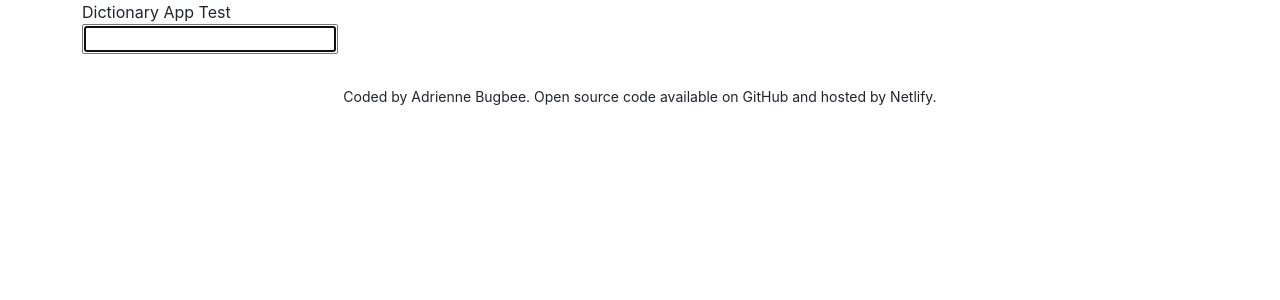
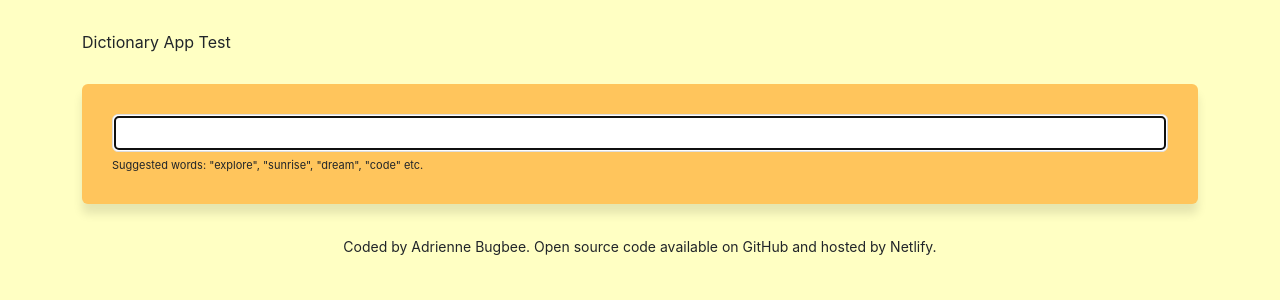
Before and after one commit to abugbee11/dictionary-project-FINAL, a React (Create React App) app: page / in a window 1280 px wide. Shown: the top 300 px of the page. Built offline with nearby package versions, Linux system fonts and the light colour scheme; no server answers.

Commit message:
Added some basic CSS styling and a default word to search on load

```diff
--- a/src/App.css
+++ b/src/App.css
@@ -1,4 +1,14 @@
-.App-footer {
-  text-align: center;
+body {
+  background: #ffffc3;
+}
+
+a {
+  color: e95d35;
+}
+.App-header {
   margin: 30px 0;
 }
+.App-footer {
+  margin: 30px 0;
+  text-align: center;
+}
--- a/src/App.js
+++ b/src/App.js
@@ -7,7 +7,7 @@
       <div className="container">
         <header className="App-header">Dictionary App Test</header>
         <main>
-          <Dictionary />
+          <Dictionary defaultKeyword="explore" />
         </main>
         <footer className="App-footer">
           <small>
--- a/src/Dictionary.css
+++ b/src/Dictionary.css
@@ -0,0 +1,20 @@
+.Dictionary section {
+  background: #ffc55c;
+  padding: 30px;
+  border-radius: 6px;
+  box-shadow: 0px 10px 10px rgba(0, 0, 0, 0.1);
+  margin: 20px 0;
+}
+
+.Dictionary input {
+  width: 100%;
+  padding: 6px 4px;
+  border: 1px solid #ddd;
+  border-radius: 6px;
+  color: #333;
+}
+
+.Dictionary .Hint {
+  font-size: 11px;
+  margin-top: 5px;
+}
--- a/src/Dictionary.js
+++ b/src/Dictionary.js
@@ -3,18 +3,17 @@
 import "./Dictionary.css";
 import Results from "./Results";
 
-export default function Dictionary() {
-  let [keyword, setKeyword] = useState("");
+export default function Dictionary(props) {
+  let [keyword, setKeyword] = useState(props.defaultKeyword);
   let [results, setResults] = useState(null);
+  let [loaded, setLoaded] = useState(false);
 
   function handleResponse(response) {
     console.log(response.data);
     setResults(response.data);
   }
 
-  function search(event) {
-    event.preventDefault();
-
+  function search() {
     //documentation: https://www.shecodes.io/learn/apis/dictionary
 
     let apiKey = "0b3e84o47fbcat613600bf4527c3e4e0";
@@ -22,16 +21,40 @@
     axios.get(apiUrl).then(handleResponse);
   }
 
+  function handleSubmit(event) {
+    event.preventDefault();
+    search();
+  }
+
   function handleKeywordChange(event) {
     setKeyword(event.target.value);
   }
 
-  return (
-    <div className="dictionary">
-      <form onSubmit={search}>
-        <input type="search" autoFocus={true} onChange={handleKeywordChange} />
-      </form>
-      <Results results={results} />
-    </div>
-  );
+  function load() {
+    setLoaded(true);
+    search();
+  }
+
+  if (loaded) {
+    return (
+      <div className="Dictionary">
+        <section>
+          <form onSubmit={handleSubmit}>
+            <input
+              type="search"
+              autoFocus={true}
+              onChange={handleKeywordChange}
+            />
+          </form>
+          <div className="Hint">
+            Suggested words: "explore", "sunrise", "dream", "code" etc.
+          </div>
+        </section>
+        <Results results={results} />
+      </div>
+    );
+  } else {
+    load();
+    return "Loading";
+  }
 }
--- /dev/null
+++ b/src/Results.css
@@ -0,0 +1,5 @@
+.Results h2 {
+  font-size: 36px;
+  font-weight: bold;
+  line-height: 1.5;
+}
--- a/src/Results.js
+++ b/src/Results.js
@@ -1,17 +1,20 @@
 import React from "react";
 import Meaning from "./Meaning";
+import "./Results.css";
 
 export default function Results(props) {
   if (props.results) {
     return (
       <div className="Results">
-        <h2>{props.results.word}</h2>
-        <h3>{props.results.phonetic}</h3>
+        <section>
+          <h2>{props.results.word}</h2>
+          <h3>{props.results.phonetic}</h3>
+        </section>
         {props.results.meanings.map(function (meaning, index) {
           return (
-            <div key={index}>
+            <section key={index}>
               <Meaning meaning={meaning} />
-            </div>
+            </section>
           );
         })}
       </div>
```
